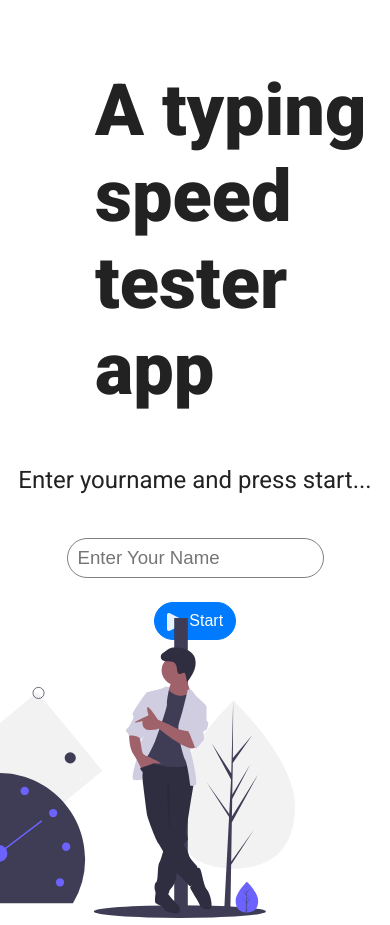
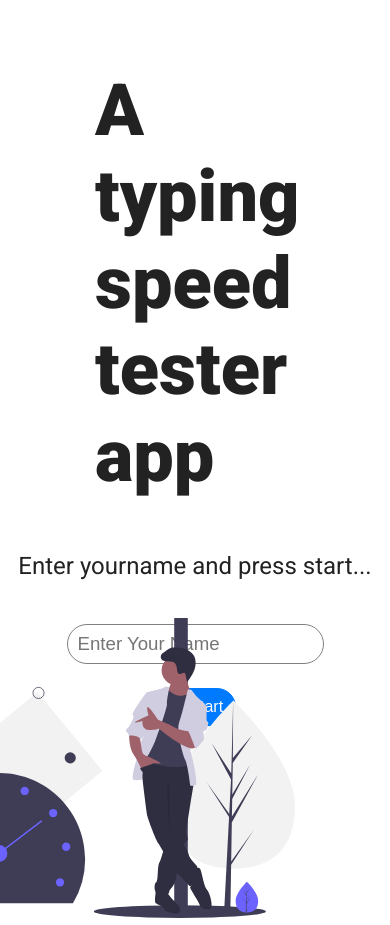
Before and after one commit to enigma71/type-n-speed, a Django app: page / in a window 390 px wide. Shown: the part 72-997 px from the top of the page. Run offline with Django 3.2, Linux system fonts and the light colour scheme; some libraries are stand-ins or nearby versions; some web fonts are replaced.

Commit message:
mobile friendly
Signed-off-by: Shovon <me.shovon668@outlook.com>

```diff
--- a/templates/leaderboard.html
+++ b/templates/leaderboard.html
@@ -15,7 +15,7 @@
                     <div class="headline-content">
                         <br>
                         {% load static %}
-                        <img height="250px" class="float-left" style="margin-left: 40px; margin-top: 80px;"
+                        <img height="250px" class="float-left" style="margin-left: 40px; margin-right: 40px; margin-top: 80px;"
                             src={% static 'img/undraw_winners_ao2o.svg' %} alt="My Happy SVG" />
                         </form>
                     </div>
@@ -24,7 +24,7 @@
             <div class="col-md-6">
                 <div class="headline">
                     <div class="headline-content">
-                        <h2 class="headline-title display-4" style="margin-right: 40px; margin-top: -60px; text-align:center;">Top Scorer
+                        <h2 class="headline-title display-4" style="margin-right: 40px; margin-left: 40px; margin-top: -60px; text-align:center;">Top Scorer
                         </h2>
                         <table class="table table-s" style="margin-right: 40px;">
                             <thead>
--- a/templates/site_about.html
+++ b/templates/site_about.html
@@ -13,7 +13,7 @@
                     <div class="headline">
                         <div class="headline-content">
                         {% load static %}
-                        <img width="300px" class="float-right" src = {% static 'img/undraw_meet_the_team_e5b7.svg' %} alt="My Happy SVG" style="margin-right: 80px;"/>
+                        <img width="300px" class="float-right" src = {% static 'img/undraw_meet_the_team_e5b7.svg' %} alt="Team" style="margin-right: 80px; margin-left: 80px;"/>
                     </div>
                 </div>
             </div>
--- a/templates/site_home.html
+++ b/templates/site_home.html
@@ -4,7 +4,7 @@
             <div class="col-md-7" style="height: 550px;padding-top: 20px;">
                 <div class="headline">
                     <div class="headline-content">
-                        <h1 class="headline-title display-3" style="text-align: left; margin-left: 80px;">A typing speed
+                        <h1 class="headline-title display-3" style="text-align: left; margin-left: 80px; margin-right: 80px;">A typing speed
                             tester app</h1>
                         <p class="headline-subtitle">Enter yourname and press start...</p>
                         <br>
@@ -13,7 +13,7 @@
                             <input type='text' name='name' id="namebox" class="rounded-pill blackborder leftpadding"
                                 placeholder='Enter Your Name' /><br><br>
                             <button type="submit" class="btn btn-primary rounded-pill" id="start_test_tg">
-                                <img src={% static 'img/play-solid-w.svg' %} alt="Start" width="18" height="18" style="color: Dodgerblue;"> Start
+                                <img src={% static 'img/play-solid-w.svg' %} alt="Start" width="18" height="18"> Start
                             </button>
                         </form>
                     </div>
@@ -22,7 +22,7 @@
             <div class="col-md-5" style="height: 550px;padding-top: 20px;">
                 <div class="headline">
                     <div class="headline-content">
-                        <img height="300px" class="float-right" style="margin-right: 80px;"
+                        <img height="300px" class="float-right" style="margin-right: 80px; margin-left: 80px;"
                             src={% static 'img/undraw_speed_test_wxl0.svg' %} alt="My Happy SVG" />
                     </div>
                 </div>
```
